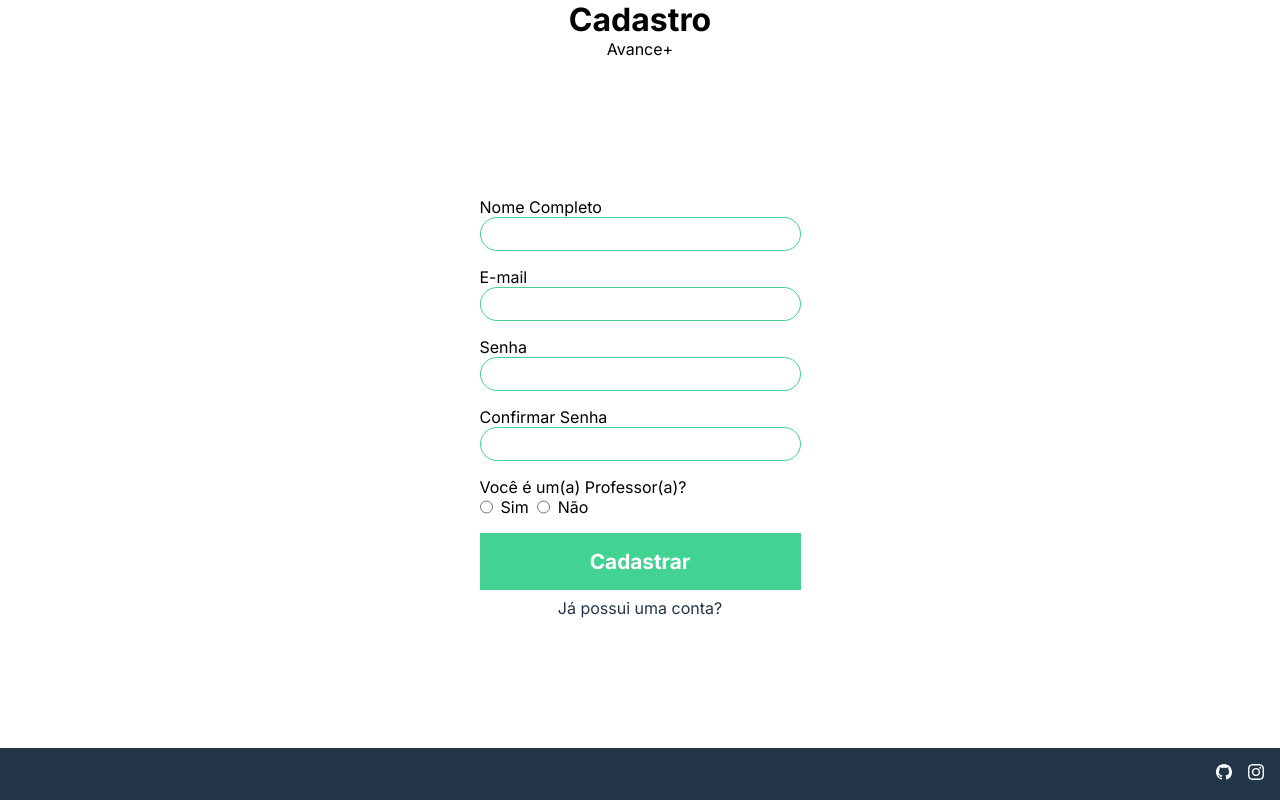
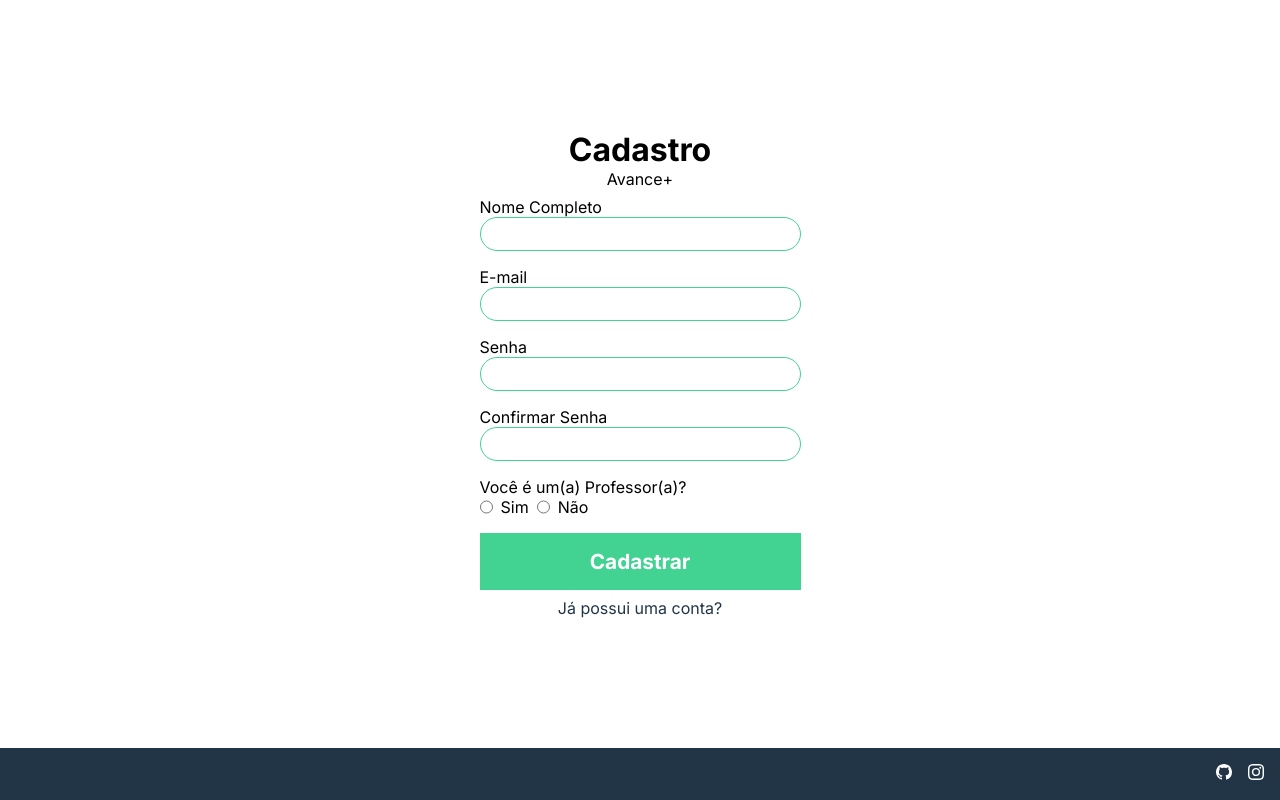
Before and after one commit to Avance-Mais/website-VUE, a Vue app: page /#/cadastro in a window 1280 px wide. Built offline with nearby package versions, Linux system fonts and the light colour scheme.

Commit message:
feat: ajusta a posição do título

```diff
--- a/src/components/CadastroFormComponent.vue
+++ b/src/components/CadastroFormComponent.vue
@@ -46,6 +46,10 @@ const enviarFormulario = async (evento) => {
 
 <template>
   <div class="form-div">
+    <div class="titulo">
+      <h1>Cadastro</h1>
+      <p>Avance+</p>
+    </div>
     <form @submit.prevent="enviarFormulario">
       <div class="label-input">
         <label for="nome">Nome Completo</label>
@@ -135,6 +139,12 @@ const enviarFormulario = async (evento) => {
 </template>
 
 <style scoped>
+.titulo {
+  display: flex;
+  flex-direction: column;
+  align-items: center;
+}
+
 .form-div {
   flex: 1;
   display: flex;
--- a/src/views/CadastroView.vue
+++ b/src/views/CadastroView.vue
@@ -6,10 +6,6 @@ import CadastroFormComponent from "@/components/CadastroFormComponent.vue";
 <template>
   <div class="layout">
     <main class="main">
-      <div class="titulo">
-        <h1>Cadastro</h1>
-        <p>Avance+</p>
-      </div>
       <CadastroFormComponent />
     </main>
 
@@ -34,10 +30,4 @@ import CadastroFormComponent from "@/components/CadastroFormComponent.vue";
   align-items: center;
   gap: 0.5rem;
 }
-
-.titulo {
-  display: flex;
-  flex-direction: column;
-  align-items: center;
-}
 </style>
```
